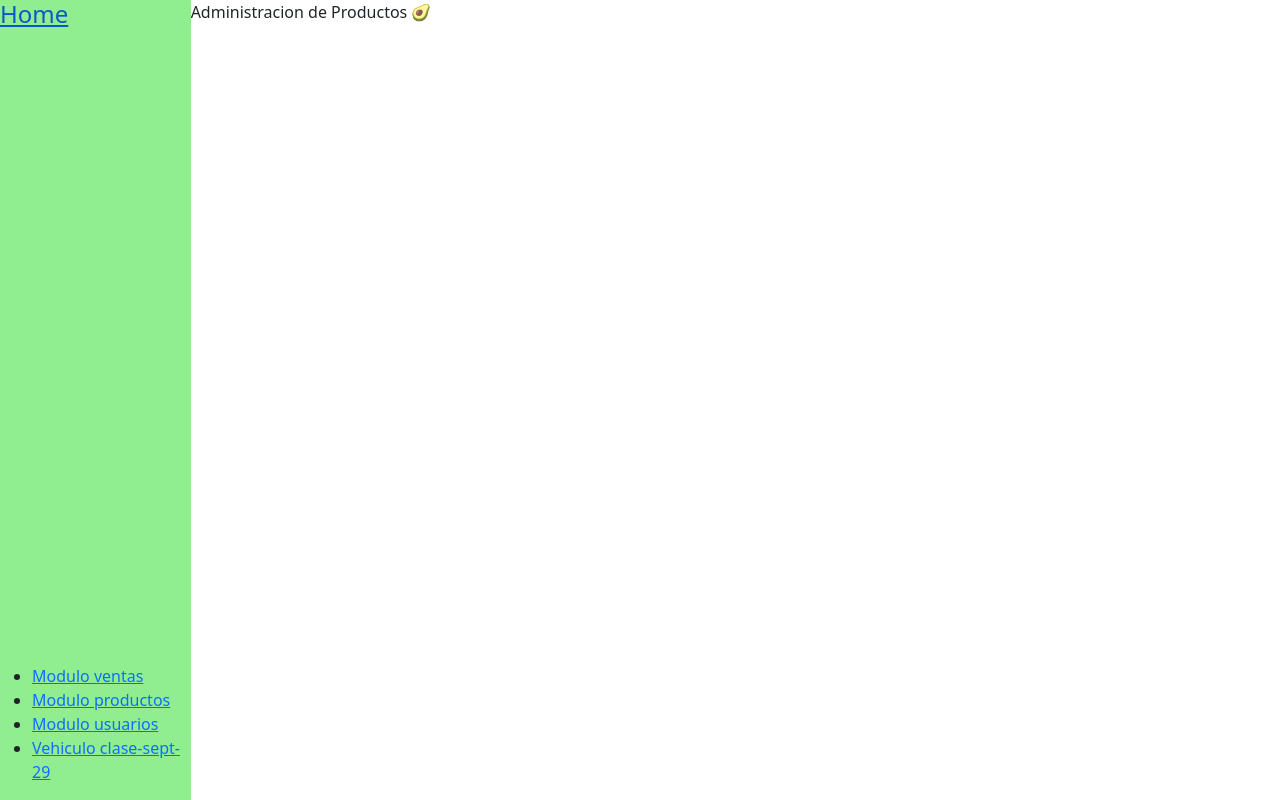
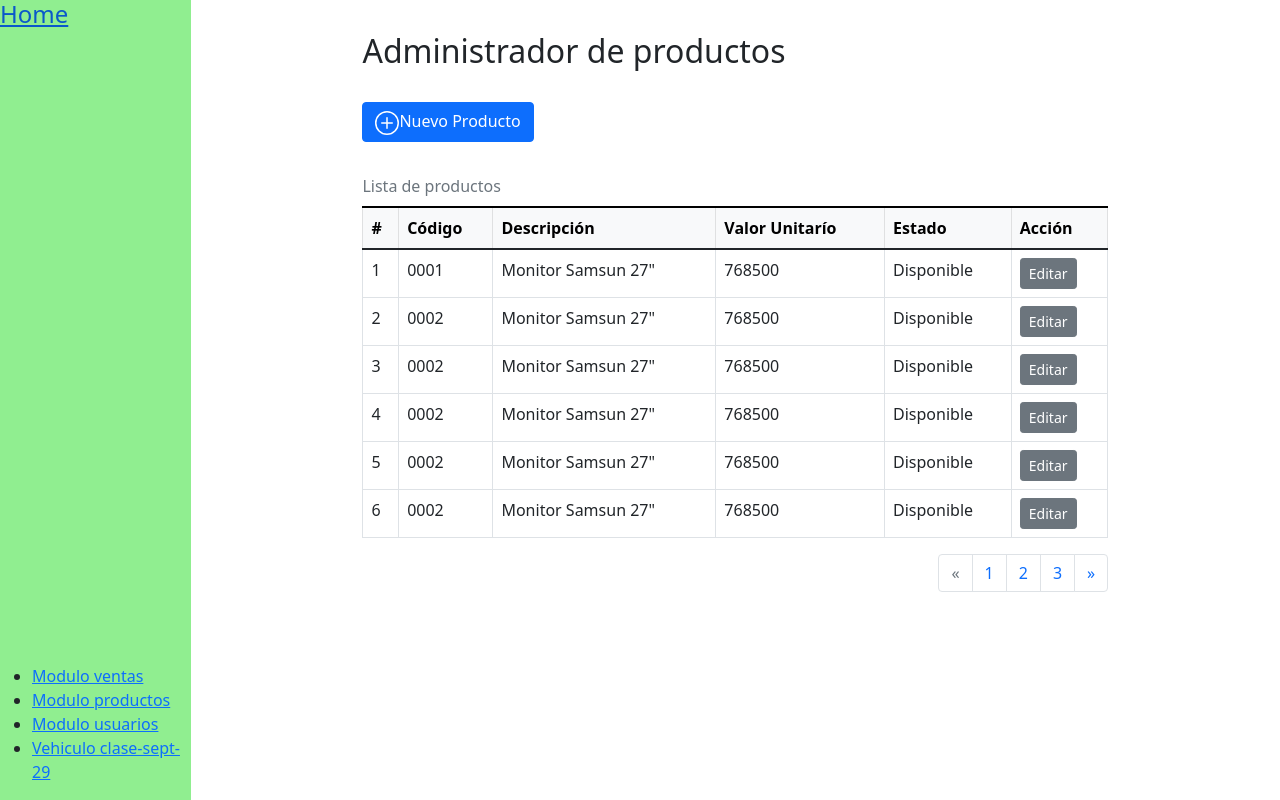
Before and after one commit to apolo-2/apolo2, a React (Create React App) app: page /admin/productos in a window 1280 px wide. Built offline with nearby package versions, Linux system fonts and the light colour scheme.

Commit message:
add datatable in Productos.js

```diff
--- /dev/null
+++ b/src/components/DataTableProducto.jsx
@@ -0,0 +1,62 @@
+import React from 'react'
+
+const DataTableProducto = ({listaProductos}) => {
+    return (
+        <div>
+            {/* bootstrap  */}
+            {/* Pendiente encabezado tabla */}
+            {/* <h2></h2> */}
+            <div class="table-responsive">
+            {/*   table-striped  border-light*/}
+                <table class="table  table- table-hover  table-bordered caption-top">
+                    <caption>Lista de productos</caption>
+                    <thead className='table-light'>
+                        <tr>
+                            <th scope="col">#</th>
+                            <th scope="col">Código</th>
+                            <th scope="col">Descripción</th>
+                            <th scope="col">Valor Unitarío</th>
+                            <th scope="col">Estado</th>
+                            <th scope="col">Acción</th>
+                        </tr>
+                    </thead>
+                    <tbody>
+                    {listaProductos.map((producto, index) => {
+                    return (
+                        <tr>
+                            <td>{index+1}</td>
+                            <td>{producto.codigo}</td>
+                            <td>{producto.descripcion}</td>
+                            <td>{producto.valorUnit}</td>
+                            <td>{producto.estado}</td>
+                            <td>
+                                <button type="button" class="btn btn-secondary btn-sm">Editar</button>
+                            </td>
+                        </tr>
+                         );
+                    })}
+                    </tbody>
+                </table>
+            </div>
+
+            {/* paginator */}
+            <nav aria-label="Page navigation example">
+                <ul class="pagination justify-content-end">
+                    <li class="page-item disabled">
+                    <a class="page-link" href="admin/productos">&laquo;</a>
+                    </li>
+                    <li class="page-item"><a class="page-link" href="admin/productos">1</a></li>
+                    <li class="page-item"><a class="page-link" href="admin/productos">2</a></li>
+                    <li class="page-item"><a class="page-link" href="admin/productos">3</a></li>
+                    <li class="page-item">
+                    <a class="page-link" href="admin/productos">&raquo;</a>
+                    </li>
+                </ul>
+            </nav>
+
+            {/* fin bootstrap */}
+        </div>
+    )
+}
+
+export default DataTableProducto;
--- a/src/pages/admin/Productos.jsx
+++ b/src/pages/admin/Productos.jsx
@@ -1,7 +1,223 @@
-import React from 'react';
+import React, { useEffect, useState, useRef } from 'react';
+import { ToastContainer, toast } from 'react-toastify';
+import 'react-toastify/dist/ReactToastify.css';
+import DataTableProducto from 'components/DataTableProducto';
+import 'styles/productos.css';
+
+const productosBackend = [
+  {
+    codigo: '0001',
+    descripcion: 'Monitor Samsun 27"',
+    valorUnit: 768500,
+    estado: 'Disponible',
+  },
+  {
+    codigo: '0002',
+    descripcion: 'Monitor Samsun 27"',
+    valorUnit: 768500,
+    estado: 'Disponible',
+  },
+  {
+    codigo: '0002',
+    descripcion: 'Monitor Samsun 27"',
+    valorUnit: 768500,
+    estado: 'Disponible',
+  },
+  {
+    codigo: '0002',
+    descripcion: 'Monitor Samsun 27"',
+    valorUnit: 768500,
+    estado: 'Disponible',
+  },
+  {
+    codigo: '0002',
+    descripcion: 'Monitor Samsun 27"',
+    valorUnit: 768500,
+    estado: 'Disponible',
+  },
+  {
+    codigo: '0002',
+    descripcion: 'Monitor Samsun 27"',
+    valorUnit: 768500,
+    estado: 'Disponible',
+  },
+
+];
+
 
 const Productos = () => {
-  return <div>Administracion de Productos 🥑</div>;
+  const [mostrarTabla, setMostrarTabla] = useState(true);
+  const [productos, setProductos] = useState([]);
+  const [textoBoton, setTextoBoton] = useState('Nuevo Producto');
+  const [colorBoton, setColorBoton] = useState('indigo');
+
+  useEffect(() => {
+    //obtener lista  desde el backend
+    setProductos(productosBackend);
+  }, []);
+
+  useEffect(() => {
+    if (mostrarTabla) {
+      setTextoBoton('Nuevo Producto');
+      setColorBoton('indigo');
+    } else {
+      setTextoBoton('Mostrar Todos los productos');
+      setColorBoton('green');
+    }
+  }, [mostrarTabla]);
+  return (
+    <div className='flex h-full w-full flex-col items-center justify-start p-8 container container-productos'>
+
+      <div className='flex flex-col'>
+        <h2 className='text-3xl font-extrabold text-gray-900'>
+          Administrador de productos
+        </h2>
+        <br />
+        <button
+          onClick={() => {
+            setMostrarTabla(!mostrarTabla);
+          }}
+          // className={`text-white bg-${colorBoton}-500 p-5 rounded-full m-6 w-28 self-end`}
+          className="btn btn-primary"
+        >
+          <svg xmlns="http://www.w3.org/2000/svg" width="24" height="24" fill="currentColor" class="bi bi-plus-circle" viewBox="0 0 16 16">
+            <path d="M8 15A7 7 0 1 1 8 1a7 7 0 0 1 0 14zm0 1A8 8 0 1 0 8 0a8 8 0 0 0 0 16z"/>
+            <path d="M8 4a.5.5 0 0 1 .5.5v3h3a.5.5 0 0 1 0 1h-3v3a.5.5 0 0 1-1 0v-3h-3a.5.5 0 0 1 0-1h3v-3A.5.5 0 0 1 8 4z"/>
+          </svg>
+          {textoBoton}
+
+        </button>
+        <br /><br />
+      </div>
+      {mostrarTabla ? (
+        <TablaProductos listaProductos={productos} />
+      ) : (
+        <FormularioCreacionProducto
+          setMostrarTabla={setMostrarTabla}
+          listaProductos={productos}
+          setProductos={setProductos}
+        />
+      )}
+      <ToastContainer position='bottom-center' autoClose={5000} />
+    </div>
+  );
+};
+
+const TablaProductos = ({ listaProductos }) => {
+  useEffect(() => {
+    console.log('este es el listado  en el componente de tabla', listaProductos);
+  }, [listaProductos]);
+  return (
+    <DataTableProducto  listaProductos={listaProductos}/>
+  //   <div className='flex flex-col items-center justify-center'>
+  //     <h2 className='text-2xl font-extrabold text-gray-800'>Todos los productos</h2>
+  //     <table>
+  //       <thead>
+  //         <tr>
+  //           <th>Nombre del vehículo</th>
+  //           <th>Marca del vehículo</th>
+  //           <th>Modelo del vehículo</th>
+  //         </tr>
+  //       </thead>
+  //       <tbody>
+  //         {listaVehiculos.map((vehiculo) => {
+  //           return (
+  //             <tr>
+  //               <td>{vehiculo.nombre}</td>
+  //               <td>{vehiculo.marca}</td>
+  //               <td>{vehiculo.modelo}</td>
+  //             </tr>
+  //           );
+  //         })}
+  //       </tbody>
+  //     </table>
+  //   </div>
+  // );
+
+  );
+};
+
+const FormularioCreacionProducto = ({ setMostrarTabla, listaProductos, setProductos }) => {
+  const form = useRef(null);
+
+  const submitForm = (e) => {
+    e.preventDefault();
+    const fd = new FormData(form.current);
+
+    const nuevoProducto = {};
+    fd.forEach((value, key) => {
+      nuevoProducto[key] = value;
+    });
+
+    setMostrarTabla(true);
+    setProductos([...listaProductos, nuevoProducto]);
+    console.log('nuevoProducto::',nuevoProducto);
+    // identificar el caso de éxito y mostrar un toast de éxito
+    toast.success('Vehículo agregado con éxito');
+    // identificar el caso de error y mostrar un toast de error
+    // toast.error('Error creando un vehículo');
+  };
+
+  return (
+    <div className='flex flex-col items-center justify-center'>
+      <h2 className='text-2xl font-extrabold text-gray-800'>Crear nuevo producto</h2>
+      <form ref={form} onSubmit={submitForm} className='flex flex-col'>
+        <label className='flex flex-col' htmlFor='nombre'>
+          Descripción del producto
+          <input
+            name='descripcion'
+            className='bg-gray-50 border border-gray-600 p-2 rounded-lg m-2'
+            type='text'
+            placeholder='Ingrese descripcion'
+            required
+          />
+        </label>
+        <label className='flex flex-col' htmlFor='marca'>
+          Estado
+          <select
+            className='bg-gray-50 border border-gray-600 p-2 rounded-lg m-2'
+            name='estado'
+            required
+            defaultValue={0}
+          >
+            <option disabled value={0}>
+              Seleccione una opción
+            </option>
+            <option>Disponible</option>
+            <option>No disponible</option>
+
+          </select>
+        </label>
+        <label className='flex flex-col' htmlFor='modelo'>
+          Valor unitario
+          <input
+            name='valorUnit'
+            className='bg-gray-50 border border-gray-600 p-2 rounded-lg m-2'
+            type='number'
+            min={0}
+            max={9999999999999}
+            placeholder='Ingrese valor unitario'
+            required
+          />
+        </label>
+
+        <button
+          type='submit'
+          className='col-span-2 bg-green-400 p-2 rounded-full shadow-md hover:bg-green-600 text-white'
+        >
+          Guardar producto
+        </button>
+      </form>
+    </div>
+  );
 };
 
 export default Productos;
+
+
+// const Productos = () => {
+//   return <div>
+//             <span>Administracion de Productos 🥑</span>
+//             <DataTableProducto />
+//         </div>;
+// };
--- a/src/pages/admin/Usuarios.jsx
+++ b/src/pages/admin/Usuarios.jsx
@@ -4,7 +4,7 @@ import React from 'react';
 import 'styles/usuarios.css';
 
 const Productos = () => {
-  return <div>Administracion de Usuarios 👨‍👨‍👧‍👧</div>;
+  return <div>Administracion de Usuarios 👨‍👨‍👧‍👧 </div>;
 };
 
 export default Productos;
--- a/src/styles/productos.css
+++ b/src/styles/productos.css
@@ -1 +1,15 @@
 /* Sección para  Estilos personalizados por pagina */
+
+.container-productos{
+    display: flex;
+    padding: 2rem;
+    display: flex;
+    flex-direction: column;
+    justify-content: flex-start;
+    align-items: center;
+    width: 100%;
+    height: 100%;
+}
+.container-productos > div{
+    width: 70%;
+}
```
